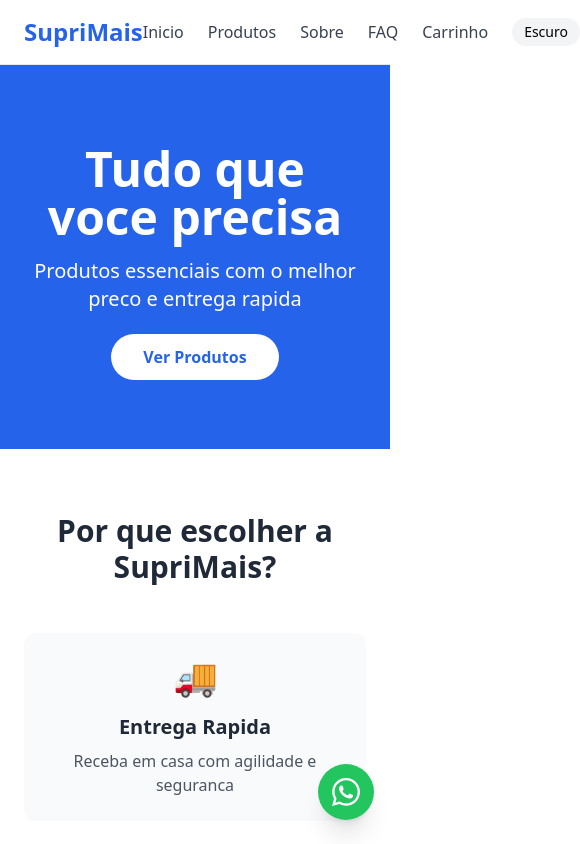
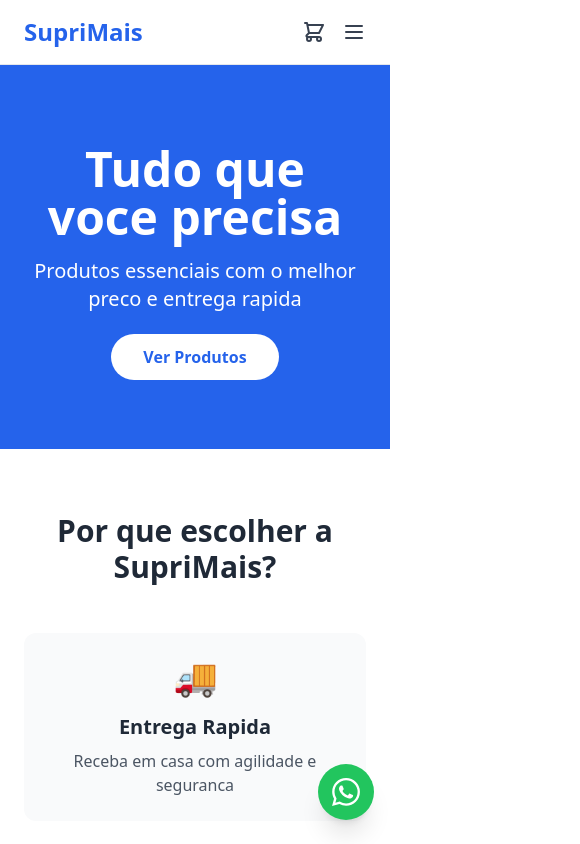
Before and after one commit to mauro-resende/loja-virtual, a React app in the folder frontend/: page / in a window 390 px wide. Shown: the top 844 px of the page, 580 px wide, since content can reach past the window. Built offline with nearby package versions, Linux system fonts and the light colour scheme; no server answers; the HTML template or start-up script is replaced by a standard one.

Commit message:
feat: navbar hamburguer responsivo para mobile

```diff
--- a/frontend/src/components/Navbar.jsx
+++ b/frontend/src/components/Navbar.jsx
@@ -1,4 +1,5 @@
 import { Link } from 'react-router-dom'
+import { useState } from 'react'
 import { useTheme } from '../context/ThemeContext'
 import { useCart } from '../context/CartContext'
 
@@ -6,12 +7,23 @@ export default function Navbar() {
   const { dark, setDark } = useTheme()
   const { itens } = useCart()
   const totalItens = itens.reduce((acc, i) => acc + i.quantidade, 0)
+  const [menuAberto, setMenuAberto] = useState(false)
+
+  function fecharMenu() {
+    setMenuAberto(false)
+  }
 
   return (
     <nav className='bg-white dark:bg-gray-900 border-b border-gray-200 dark:border-gray-700 px-6 py-4'>
       <div className='flex items-center justify-between'>
-        <Link to='/' className='text-2xl font-bold text-blue-600 dark:text-blue-400'>SupriMais</Link>
-        <div className='flex items-center gap-6'>
+
+        {/* Logo */}
+        <Link to='/' className='text-2xl font-bold text-blue-600 dark:text-blue-400'>
+          SupriMais
+        </Link>
+
+        {/* Desktop — links normais */}
+        <div className='hidden md:flex items-center gap-6'>
           <Link to='/' className='text-gray-700 dark:text-gray-200 hover:text-blue-600'>Inicio</Link>
           <Link to='/produtos' className='text-gray-700 dark:text-gray-200 hover:text-blue-600'>Produtos</Link>
           <Link to='/sobre' className='text-gray-700 dark:text-gray-200 hover:text-blue-600'>Sobre</Link>
@@ -19,14 +31,71 @@ export default function Navbar() {
           <Link to='/carrinho' className='relative text-gray-700 dark:text-gray-200 hover:text-blue-600'>
             Carrinho
             {totalItens > 0 && (
-              <span className='absolute -top-2 -right-4 bg-blue-600 text-white text-xs font-bold rounded-full w-5 h-5 flex items-center justify-center'>{totalItens}</span>
+              <span className='absolute -top-2 -right-4 bg-blue-600 text-white text-xs font-bold rounded-full w-5 h-5 flex items-center justify-center'>
+                {totalItens}
+              </span>
             )}
           </Link>
-          <button onClick={() => setDark(!dark)} className='bg-gray-100 dark:bg-gray-700 px-3 py-1 rounded-full text-sm'>
+          <button
+            onClick={() => setDark(!dark)}
+            className='bg-gray-100 dark:bg-gray-700 px-3 py-1 rounded-full text-sm'
+          >
             {dark ? 'Claro' : 'Escuro'}
           </button>
         </div>
+
+        {/* Mobile — ícones direita */}
+        <div className='flex md:hidden items-center gap-4'>
+
+          {/* Carrinho */}
+          <Link to='/carrinho' className='relative text-gray-700 dark:text-gray-200'>
+            <svg xmlns="http://www.w3.org/2000/svg" className="w-6 h-6" fill="none" viewBox="0 0 24 24" stroke="currentColor">
+              <path strokeLinecap="round" strokeLinejoin="round" strokeWidth={2} d="M3 3h2l.4 2M7 13h10l4-8H5.4M7 13L5.4 5M7 13l-2.293 2.293c-.63.63-.184 1.707.707 1.707H17m0 0a2 2 0 100 4 2 2 0 000-4zm-8 2a2 2 0 11-4 0 2 2 0 014 0z" />
+            </svg>
+            {totalItens > 0 && (
+              <span className='absolute -top-2 -right-2 bg-blue-600 text-white text-xs font-bold rounded-full w-5 h-5 flex items-center justify-center'>
+                {totalItens}
+              </span>
+            )}
+          </Link>
+
+          {/* Hamburguer */}
+          <button
+            onClick={() => setMenuAberto(!menuAberto)}
+            className='text-gray-700 dark:text-gray-200'
+          >
+            {menuAberto ? (
+              <svg xmlns="http://www.w3.org/2000/svg" className="w-6 h-6" fill="none" viewBox="0 0 24 24" stroke="currentColor">
+                <path strokeLinecap="round" strokeLinejoin="round" strokeWidth={2} d="M6 18L18 6M6 6l12 12" />
+              </svg>
+            ) : (
+              <svg xmlns="http://www.w3.org/2000/svg" className="w-6 h-6" fill="none" viewBox="0 0 24 24" stroke="currentColor">
+                <path strokeLinecap="round" strokeLinejoin="round" strokeWidth={2} d="M4 6h16M4 12h16M4 18h16" />
+              </svg>
+            )}
+          </button>
+        </div>
       </div>
+
+      {/* Menu mobile aberto */}
+      {menuAberto && (
+        <div className='md:hidden mt-4 flex flex-col gap-4 border-t border-gray-200 dark:border-gray-700 pt-4'>
+          <Link to='/' onClick={fecharMenu} className='text-gray-700 dark:text-gray-200 hover:text-blue-600 font-medium'>Inicio</Link>
+          <Link to='/produtos' onClick={fecharMenu} className='text-gray-700 dark:text-gray-200 hover:text-blue-600 font-medium'>Produtos</Link>
+          <Link to='/sobre' onClick={fecharMenu} className='text-gray-700 dark:text-gray-200 hover:text-blue-600 font-medium'>Sobre</Link>
+          <Link to='/faq' onClick={fecharMenu} className='text-gray-700 dark:text-gray-200 hover:text-blue-600 font-medium'>FAQ</Link>
+          <Link to='/politica' onClick={fecharMenu} className='text-gray-700 dark:text-gray-200 hover:text-blue-600 font-medium'>Política de Troca</Link>
+          <div className='flex items-center justify-between pt-2 border-t border-gray-100 dark:border-gray-700'>
+            <span className='text-sm text-gray-500'>Tema</span>
+            <button
+              onClick={() => setDark(!dark)}
+              className='bg-gray-100 dark:bg-gray-700 px-3 py-1 rounded-full text-sm'
+            >
+              {dark ? 'Claro' : 'Escuro'}
+            </button>
+          </div>
+        </div>
+      )}
     </nav>
   )
 }
```
